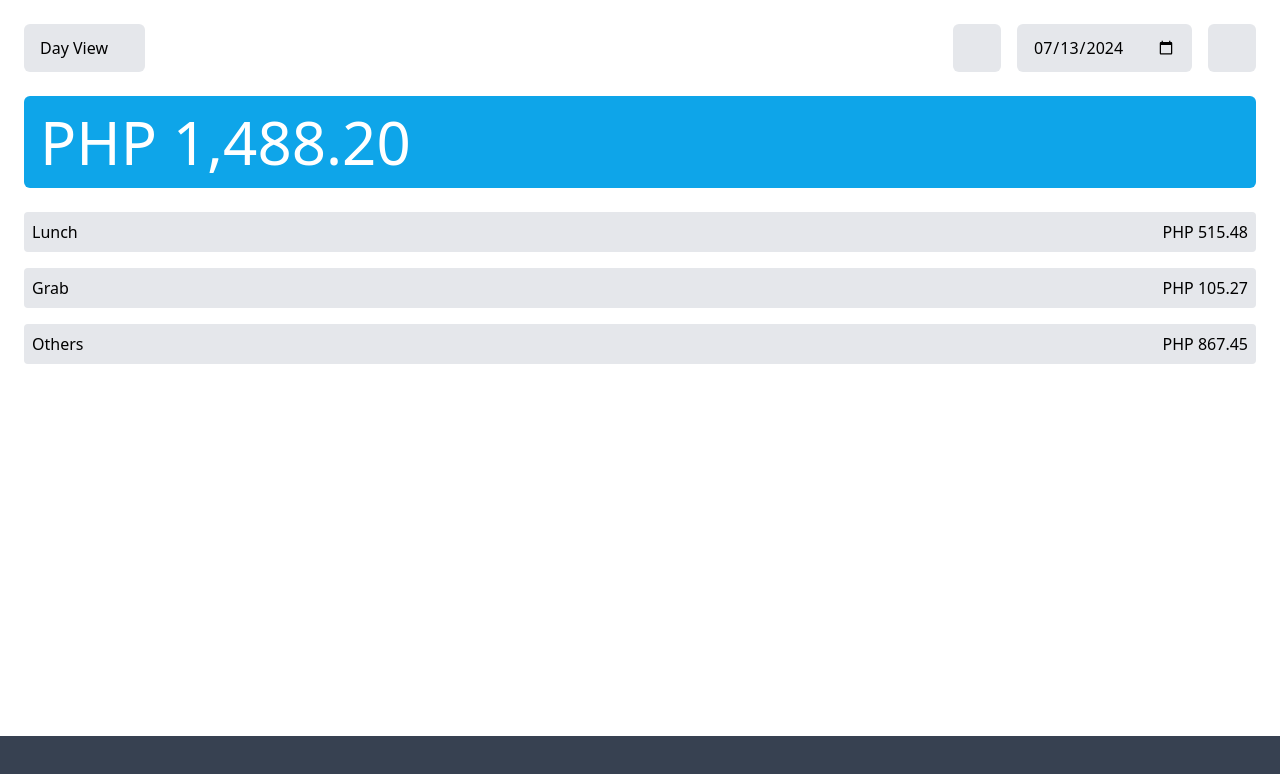
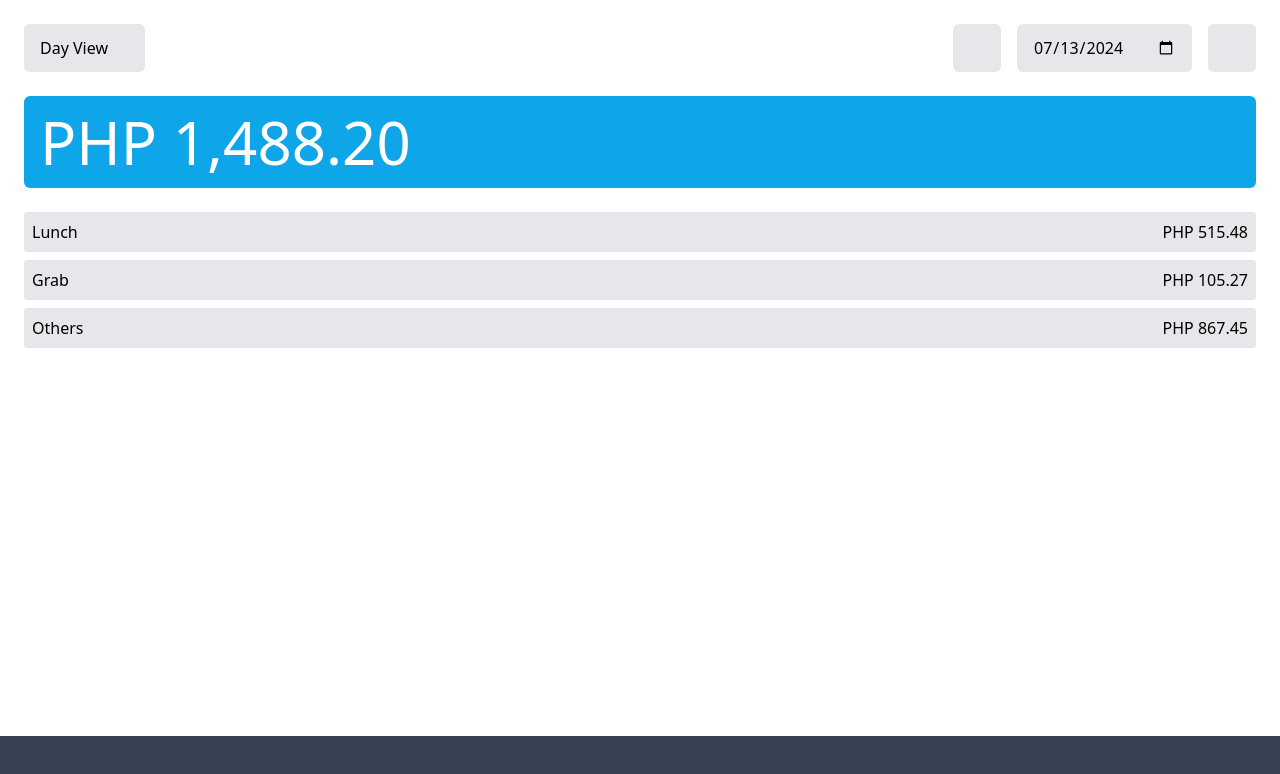
Before and after one commit to devnamme/expense-tracker-challenge, a React (Vite) app: page /list in a window 1280 px wide. Shown: the top 774 px of the page. Built offline with nearby package versions, Linux system fonts and the light colour scheme; some icons are missing.

Commit message:
move fetch expenses to app

```diff
--- a/src/App.tsx
+++ b/src/App.tsx
@@ -1,9 +1,19 @@
+import { useEffect } from "react";
+import { useDispatch } from "react-redux";
 import { Route, Routes } from "react-router-dom";
 import GeneralLayout from "./layouts/general";
 import HomePage from "./pages/home";
 import ListPage from "./pages/list";
+import { fetchExpenses } from "./redux/modules/expenses";
+import { AppDispatch } from "./redux/store";
 
 function App() {
+  const dispatch = useDispatch<AppDispatch>();
+
+  useEffect(() => {
+    dispatch(fetchExpenses());
+  }, []);
+
   return (
     <>
       <Routes>
--- a/src/layouts/general.tsx
+++ b/src/layouts/general.tsx
@@ -1,11 +1,10 @@
-import { useEffect } from "react";
 import { useDispatch, useSelector } from "react-redux";
 import { Outlet } from "react-router-dom";
 import NavMenu from "../components/nav-menu";
 import Total from "../components/total";
 import ViewModeSelector from "../components/view-mode-selector";
 import ExpenseModal from "../modals/expense";
-import { ExpensesGroupKey, fetchExpenses } from "../redux/modules/expenses";
+import { ExpensesGroupKey } from "../redux/modules/expenses";
 import { setDate, setMode } from "../redux/modules/pagination";
 import { AppDispatch, RootState } from "../redux/store";
 import { ViewMode } from "../types/view-mode.interface";
@@ -26,10 +25,6 @@ export default function GeneralLayout({}: GeneralLayoutProps) {
     `by${pagination.mode[0].toUpperCase()}${pagination.mode.substring(
       1
     )}` as ExpensesGroupKey;
-
-  useEffect(() => {
-    if (!expenseModalState.active) dispatch(fetchExpenses());
-  }, [expenseModalState.active]);
 
   return (
     <div className="w-screen h-screen flex flex-col flex-nowrap items-stretch justify-center">
--- a/src/pages/list.tsx
+++ b/src/pages/list.tsx
@@ -13,7 +13,7 @@ export default function ListPage() {
     )}` as ExpensesGroupKey;
 
   return (
-    <div className="min-h-0 grow flex flex-col flex-nowrap gap-y-4 overflow-y-auto -mb-6 pb-6">
+    <div className="min-h-0 grow flex flex-col flex-nowrap gap-y-2 overflow-y-auto -mb-6 pb-6">
       {expenses[getGroup()][pagination.date] !== undefined ? (
         expenses[getGroup()][pagination.date].expenses.map(
           (expenseID: number) => (
```
